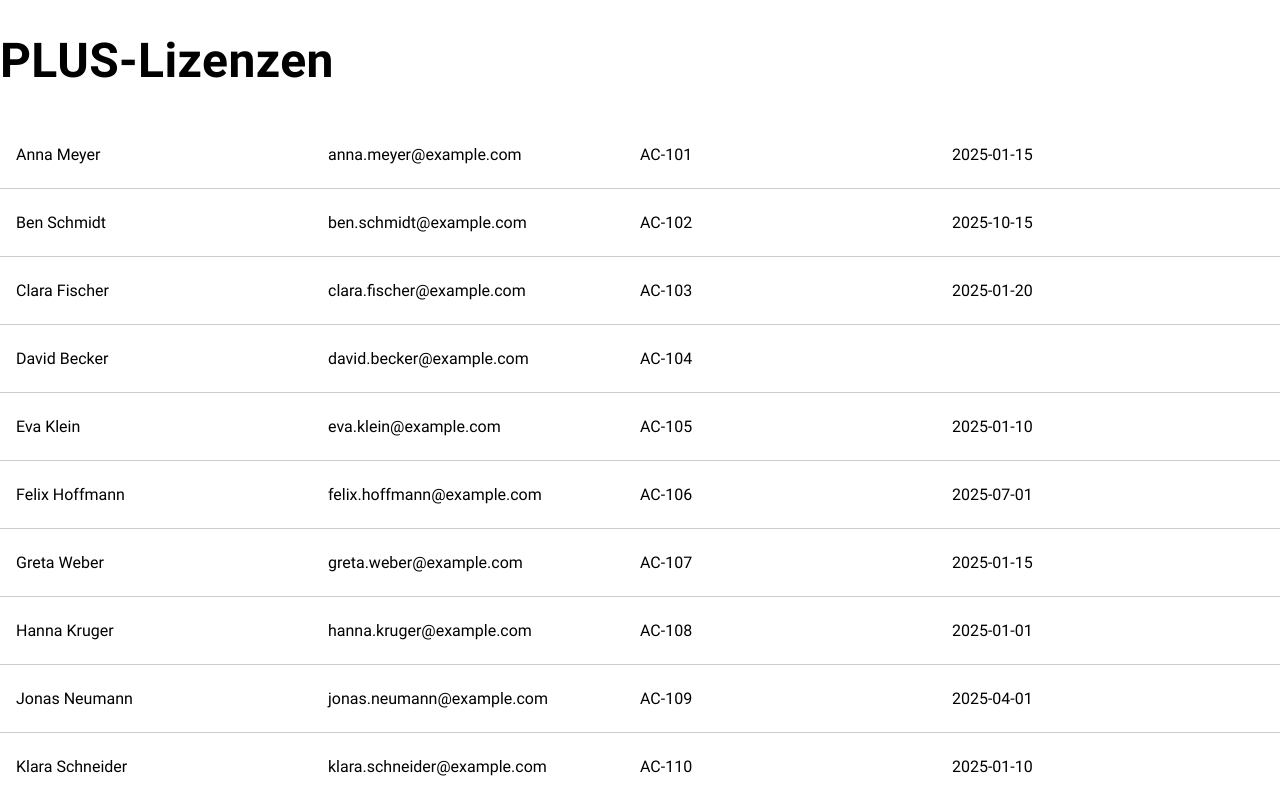
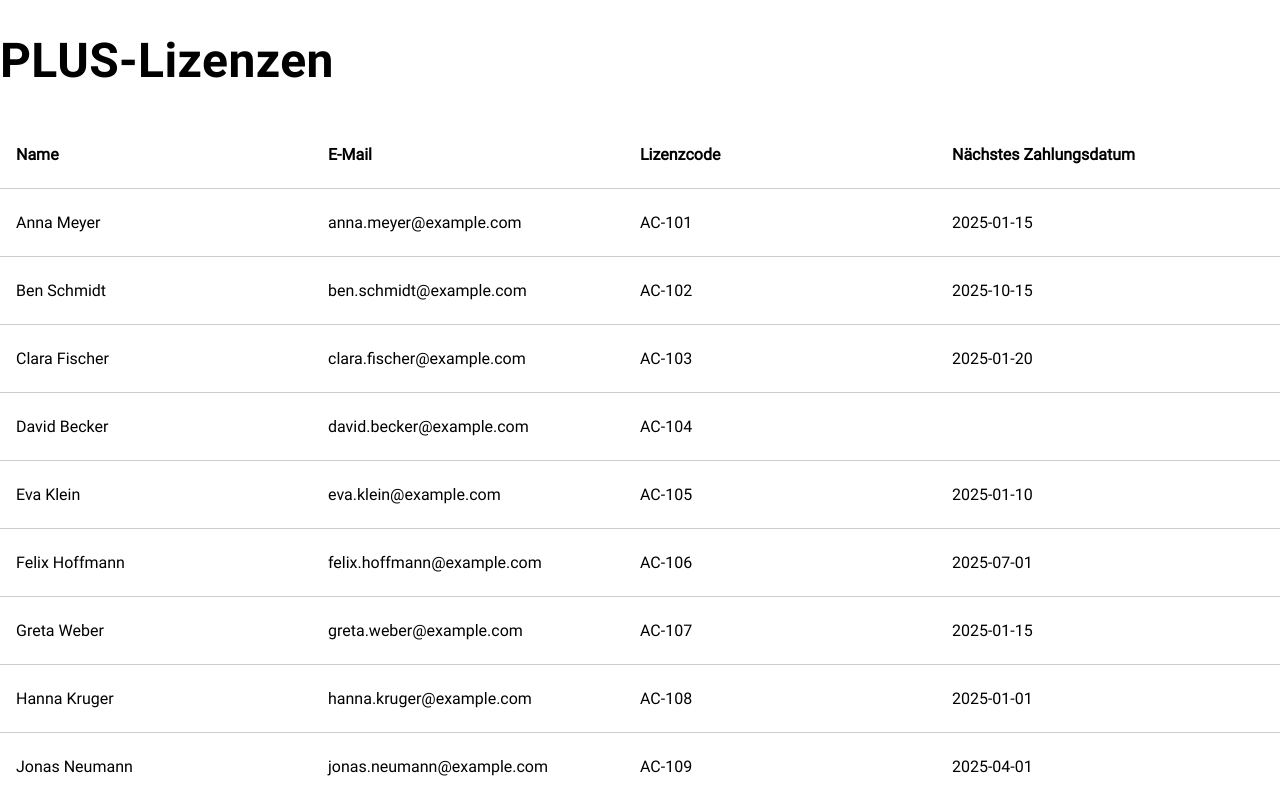
Before and after one commit to claraw-19/plus, a Next.js app: page / in a window 1280 px wide. Shown: the top 800 px of the page. Built offline with nearby package versions, Linux system fonts and the light colour scheme.

Commit message:
add header component

```diff
--- a/components/UserCard.tsx
+++ b/components/Plus/UserCard.tsx
@@ -1,6 +1,5 @@
 import styled from "styled-components";
 
-export default function UserCard({ user }) {
 const UserContainer = styled.div`
   display: flex;
   justify-content: space-between;
@@ -12,6 +11,7 @@ export default function UserCard({ user }) {
   flex: 1;
 `;
 
+export default function UserCard({ user }) {
   return (
     <UserContainer>
       <UserData>
--- /dev/null
+++ b/components/Plus/UserListHeader.tsx
@@ -0,0 +1,24 @@
+import styled from "styled-components";
+
+const UserContainer = styled.div`
+  display: flex;
+  justify-content: space-between;
+  padding: 8px 16px;
+  border-bottom: 1px solid #ccc;
+`;
+
+const UserData = styled.p`
+  flex: 1;
+  font-weight: 900;
+`;
+
+export default function UserListHeader() {
+  return (
+    <UserContainer>
+      <UserData>Name</UserData>
+      <UserData>E-Mail</UserData>
+      <UserData>Lizenzcode</UserData>
+      <UserData>Nächstes Zahlungsdatum</UserData>
+    </UserContainer>
+  );
+}
--- a/pages/index.tsx
+++ b/pages/index.tsx
@@ -1,6 +1,9 @@
 import users from "../constants/dummyData.json";
-import UserCard from "@/components/UserCard";
+import UserCard from "@/components/Plus/UserCard";
 import styled from "styled-components";
+import { UserContainer } from "@/components/Plus/UserCard";
+import { UserData } from "@/components/Plus/UserCard";
+import UserListHeader from "@/components/Plus/UserListHeader";
 
 export default function Plus() {
   const UserList = styled.ul`
@@ -13,6 +16,7 @@ export default function Plus() {
     <>
       <h1>PLUS-Lizenzen</h1>
       <UserList>
+        <UserListHeader />
         {users.map((user) => (
           <li key={user.id}>
             <UserCard user={user} />
```
Lines whose indentation alone changed are shown as unchanged.
